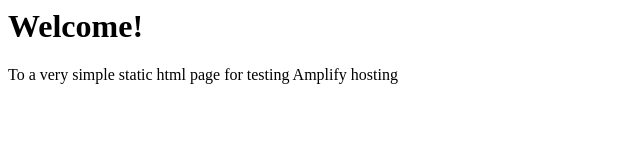
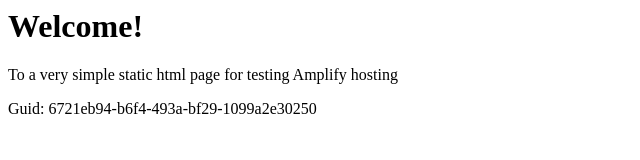
Before and after one commit to aws-aemilia-cmh/Github-PR-Commit-Integration-Test-DoNotTouch-Gith-P5X5MO5I-v1-preprod-us-east-2, a website: page src/index.html in a window 1280 px wide. Shown: the whole page, without its empty margins (0-640 px from the left). Drawn offline with Linux system fonts and the light colour scheme.

Commit message:
commit from integ tests

```diff
--- a/src/index.html
+++ b/src/index.html
@@ -1,3 +1,5 @@
+
+
 <html lang="en">
 
 <head>
@@ -10,6 +12,6 @@
 <body>
     <h1>Welcome!</h1>
     <p>To a very simple static html page for testing Amplify hosting</p>
-</body>
+    <p>Guid: 6721eb94-b6f4-493a-bf29-1099a2e30250</p></body>
 
 </html>
```
